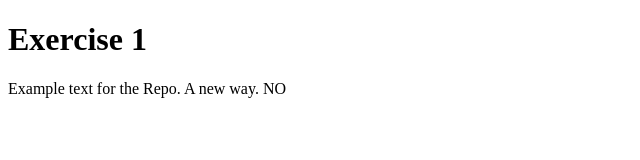
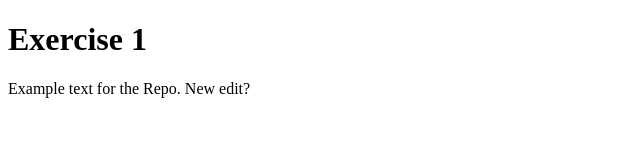
Before and after one commit to kanawati/exercise1, a plain HTML site: page index.html in a window 1280 px wide. Shown: the full height of the page, 0-640 px from the left. Drawn offline with Linux system fonts and the light colour scheme.

Commit message:
A brand new edit

```diff
--- a/index.html
+++ b/index.html
@@ -5,6 +5,6 @@
   </head>
   <body>
     <h1>Exercise 1</h1>
-    <p>Example text for the Repo. A new way. NO</p>
+    <p>Example text for the Repo. New edit?</p>
   </body>
 </html>
```
